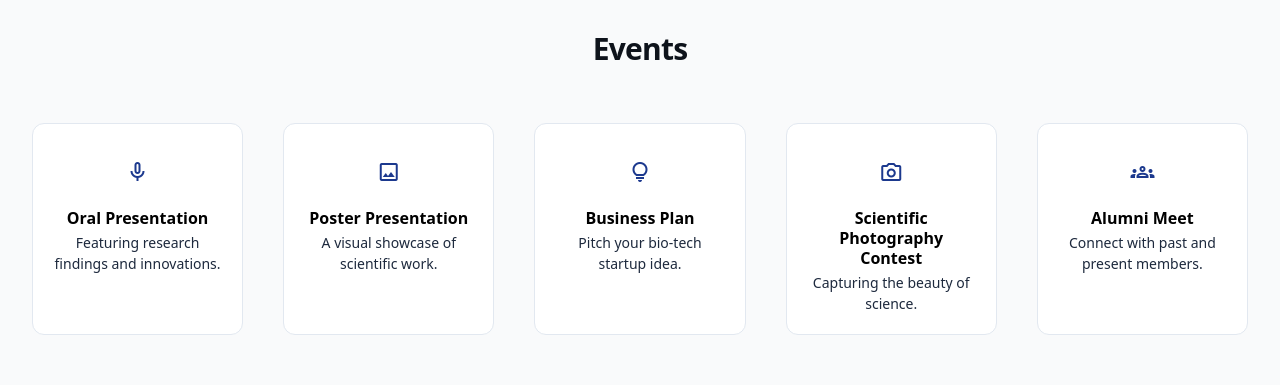
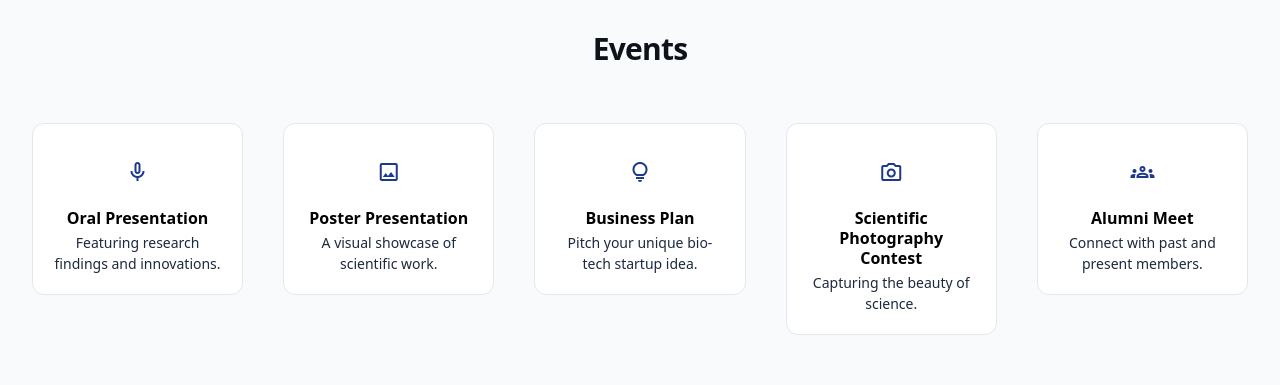
Before and after one commit to Akshay9715/Conference, a React (Vite) app: page / in a window 1280 px wide. Shown: the part 3380-3765 px from the top of the page. Built offline with nearby package versions, Linux system fonts and the light colour scheme.

Commit message:
Events link Added

```diff
--- a/src/components/ConferenceHighlights.jsx
+++ b/src/components/ConferenceHighlights.jsx
@@ -15,12 +15,14 @@ const ConferenceHighlights = () => {
     {
       icon: "lightbulb",
       title: "Business Plan",
-      desc: "Pitch your bio-tech startup idea.",
+      desc: "Pitch your unique bio-tech startup idea.",
+      link: "https://docs.google.com/forms/d/e/1FAIpQLSdOivqfqGTlCe9CYLFhyxDqT6hiBz7UJQfBgtPSuvpvvM5ldg/viewform",
     },
     {
       icon: "photo_camera",
       title: "Scientific Photography Contest",
       desc: "Capturing the beauty of science.",
+      link: "https://docs.google.com/forms/d/e/1FAIpQLSewGDB821sXVwKlowSg6ujWdJHaGrauHl8Cyg-apR4aUItJrA/viewform",
     },
     {
       icon: "groups",
@@ -38,6 +40,8 @@ const ConferenceHighlights = () => {
 
         <div className="grid grid-cols-1 sm:grid-cols-2 lg:grid-cols-5 gap-10 p-4">
           {events.map((event, index) => (
+            <div>
+              <a href={event.link} target="_blank">
                 <div
                   key={index}
                   className="flex flex-col items-center text-center gap-4 rounded-xl border border-slate-200 dark:border-slate-800 bg-white p-5 hover:shadow-lg hover:-translate-y-1 transition-all duration-300"
@@ -56,6 +60,8 @@ const ConferenceHighlights = () => {
                     </p>
                   </div>
                 </div>
+              </a>
+            </div>
           ))}
         </div>
       </div>
```
Lines whose indentation alone changed are shown as unchanged.
